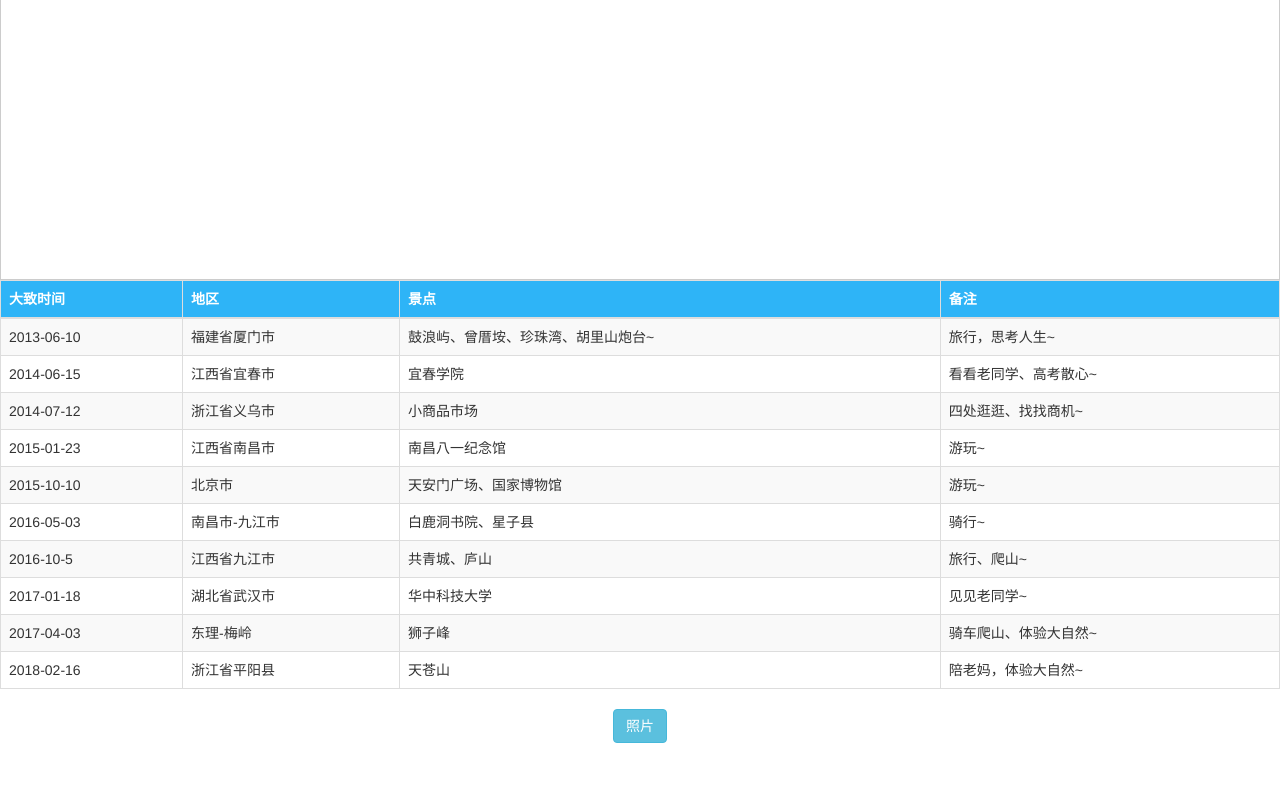
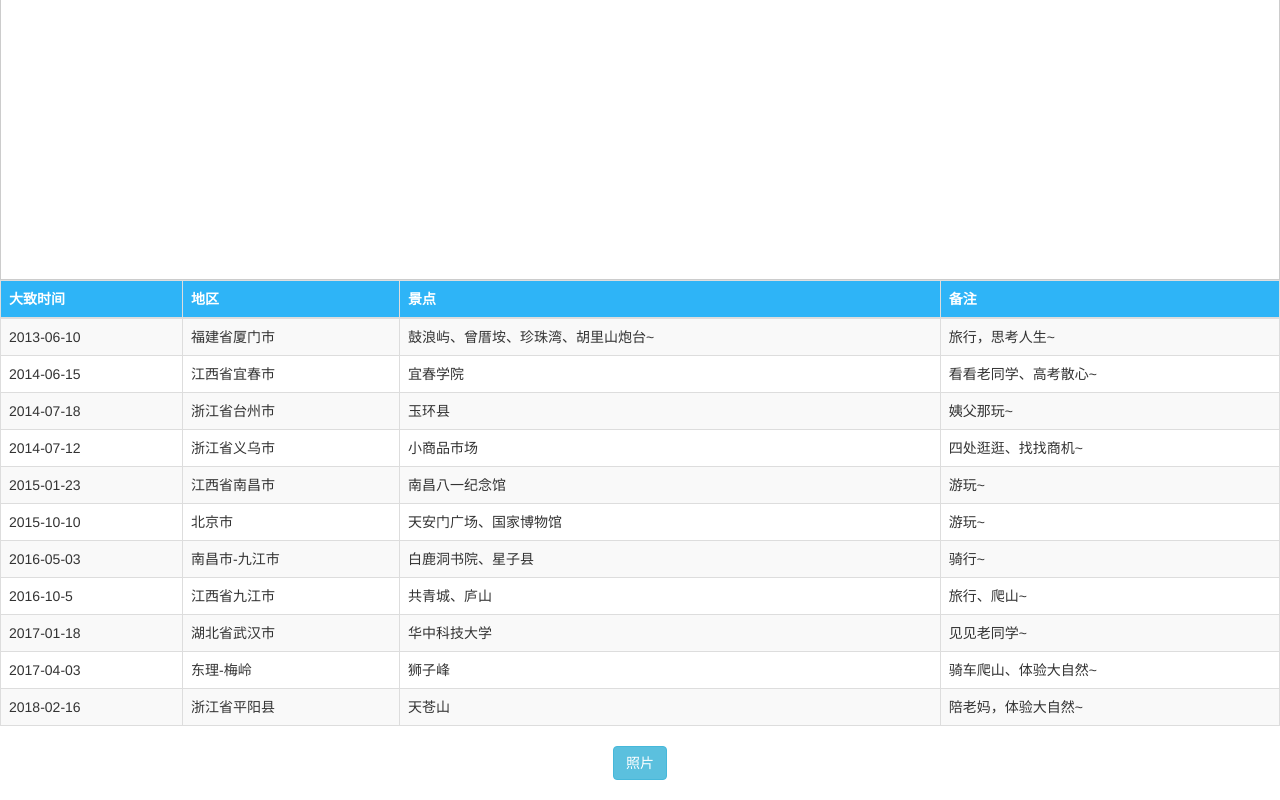
Before and after one commit to j710328466/footprint, a plain HTML site: page index.html in a window 1280 px wide. Shown: the part 520-1320 px from the top of the page. Before the commit the page ends 1283 px from the top, so only its background shows below. Drawn offline with Linux system fonts and the light colour scheme; a script that the page names is missing.

Commit message:
台州市玉环县

```diff
--- a/index.html
+++ b/index.html
@@ -54,6 +54,12 @@
 				<td>江西省宜春市</td>
 				<td>宜春学院</td>
 				<td>看看老同学、高考散心~</td>
+			</tr>
+			<tr>
+				<td>2014-07-18</td>
+				<td>浙江省台州市</td>
+				<td>玉环县</td>
+				<td>姨父那玩~</td>
 			</tr>
 			<tr>
 				<td>2014-07-12</td>
--- a/js/index.js
+++ b/js/index.js
@@ -52,7 +52,7 @@ var markerArr = [{
         icon:{w:21,h:21,l:0,t:0,x:6,lb:5}
      },{
         title:"台州",
-        content:"地方我忘了名字..",
+        content:"玉环县",
         point:"121.25726|28.885843",
         isOpen:0,
         icon:{w:21,h:21,l:0,t:0,x:6,lb:5}
```
